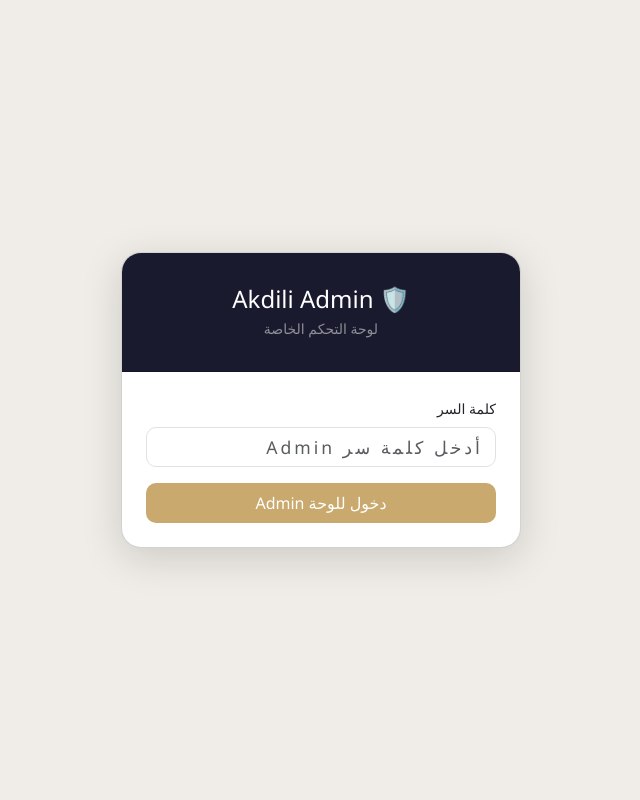
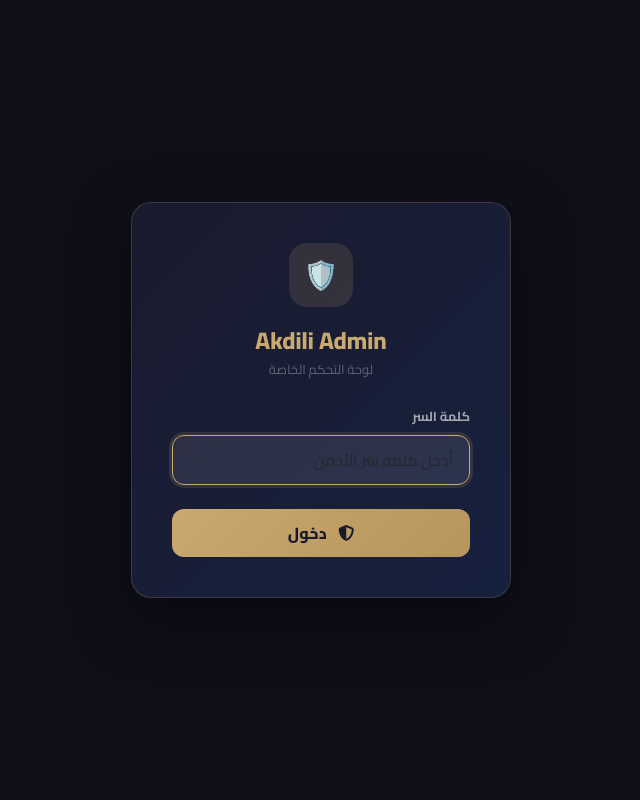
Before and after one commit to rahimhjk0-lang/akdilii, a FastAPI app: page /admin/login in a window 1280 px wide. Shown: the whole page, without its empty margins (319-959 px from the left). Run offline with FastAPI, Linux system fonts and the light colour scheme.

Commit message:
feat: new admin UI

```diff
--- a/templates/admin_login.html
+++ b/templates/admin_login.html
@@ -3,38 +3,95 @@
 <head>
     <meta charset="UTF-8">
     <meta name="viewport" content="width=device-width, initial-scale=1.0">
-    <title>Admin — Akdili</title>
+    <title>Akdili Admin</title>
     <link href="https://cdn.jsdelivr.net/npm/bootstrap@5.3.0/dist/css/bootstrap.min.css" rel="stylesheet">
+    <link href="https://cdnjs.cloudflare.com/ajax/libs/font-awesome/6.4.0/css/all.min.css" rel="stylesheet">
+    <link href="https://fonts.googleapis.com/css2?family=Cairo:wght@400;700;800&display=swap" rel="stylesheet">
     <style>
-        body { background: #f0ede8; font-family: 'Segoe UI', sans-serif; display: flex; align-items: center; justify-content: center; min-height: 100vh; }
-        .card { border-radius: 20px; overflow: hidden; box-shadow: 0 10px 40px rgba(0,0,0,0.15); max-width: 400px; width: 100%; }
-        .card-header { background: #1a1a2e; padding: 2rem; text-align: center; }
-        .btn-admin { background: #c9a96e; color: white; border: none; border-radius: 10px; }
-        .btn-admin:hover { background: #b8935a; color: white; }
+        * { font-family: 'Cairo', sans-serif; }
+        body {
+            background: #0f0f1a;
+            min-height: 100vh;
+            display: flex;
+            align-items: center;
+            justify-content: center;
+        }
+        .login-box {
+            background: linear-gradient(135deg, #1a1a2e, #16213e);
+            border: 1px solid rgba(201,169,110,0.2);
+            border-radius: 20px;
+            padding: 40px;
+            width: 100%;
+            max-width: 380px;
+            box-shadow: 0 20px 60px rgba(0,0,0,0.5);
+        }
+        .brand-icon {
+            width: 64px; height: 64px;
+            background: rgba(201,169,110,0.15);
+            border-radius: 18px;
+            display: flex; align-items: center; justify-content: center;
+            font-size: 28px;
+            margin: 0 auto 20px;
+        }
+        h4 { color: #c9a96e; font-weight: 800; }
+        .form-control {
+            background: rgba(255,255,255,0.06);
+            border: 1px solid rgba(255,255,255,0.1);
+            color: #fff;
+            border-radius: 12px;
+            padding: 12px 16px;
+        }
+        .form-control:focus {
+            background: rgba(255,255,255,0.09);
+            border-color: #c9a96e;
+            color: #fff;
+            box-shadow: 0 0 0 3px rgba(201,169,110,0.15);
+        }
+        .form-label { color: rgba(255,255,255,0.6); font-size: 13px; font-weight: 600; }
+        .btn-admin {
+            background: linear-gradient(135deg, #c9a96e, #b8955a);
+            color: #1a1a2e;
+            font-weight: 800;
+            border: none;
+            border-radius: 12px;
+            padding: 12px;
+            font-size: 1rem;
+            width: 100%;
+        }
+        .btn-admin:hover { background: linear-gradient(135deg, #b8955a, #a07840); color: #1a1a2e; }
+        .error-msg {
+            background: rgba(239,68,68,0.1);
+            border: 1px solid rgba(239,68,68,0.3);
+            color: #f87171;
+            border-radius: 10px;
+            padding: 10px 14px;
+            font-size: 13px;
+        }
     </style>
 </head>
 <body>
-<div class="card">
-    <div class="card-header">
-        <h4 class="text-white fw-700 mb-1">🛡️ Akdili Admin</h4>
-        <p class="text-white-50 small mb-0">لوحة التحكم الخاصة</p>
+<div class="login-box">
+    <div class="brand-icon">🛡️</div>
+    <h4 class="text-center mb-1">Akdili Admin</h4>
+    <p class="text-center mb-4" style="color:rgba(255,255,255,0.3);font-size:13px;">لوحة التحكم الخاصة</p>
+
+    {% if error %}
+    <div class="error-msg mb-3">
+        <i class="fas fa-exclamation-circle ms-1"></i> {{ error }}
     </div>
-    <div class="card-body p-4">
-        {% if error %}
-        <div class="alert alert-danger py-2 small">{{ error }}</div>
     {% endif %}
+
     <form method="POST" action="/admin/login">
-            <div class="mb-3">
-                <label class="form-label fw-700 small">كلمة السر</label>
+        <div class="mb-4">
+            <label class="form-label">كلمة السر</label>
             <input type="password" name="password" class="form-control"
-                       placeholder="أدخل كلمة سر Admin" required
-                       style="border-radius:10px; font-size:1.1rem; letter-spacing:3px;">
+                   placeholder="أدخل كلمة سر الأدمن" autofocus>
         </div>
-            <button type="submit" class="btn btn-admin w-100 py-2 fw-700">
-                دخول للوحة Admin
+        <button type="submit" class="btn-admin">
+            <i class="fas fa-shield-alt ms-2"></i> دخول
         </button>
     </form>
 </div>
-</div>
+<script src="https://cdn.jsdelivr.net/npm/bootstrap@5.3.0/dist/js/bootstrap.bundle.min.js"></script>
 </body>
 </html>
```
Lines whose indentation alone changed are shown as unchanged.
